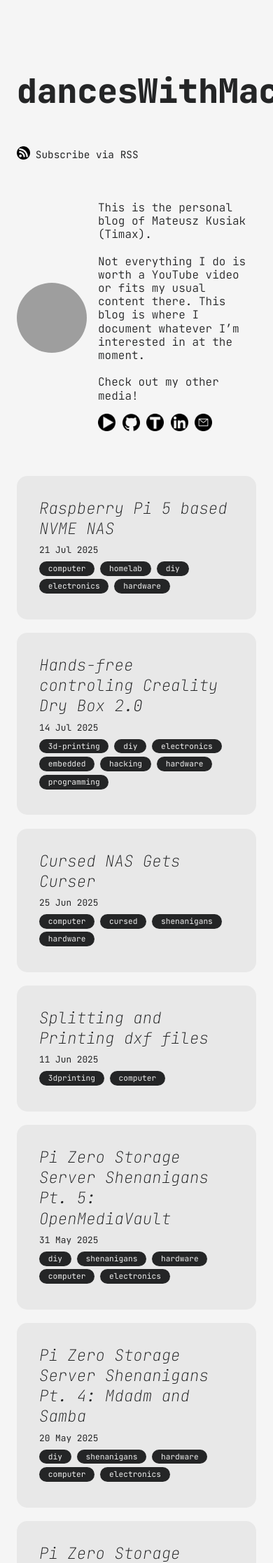
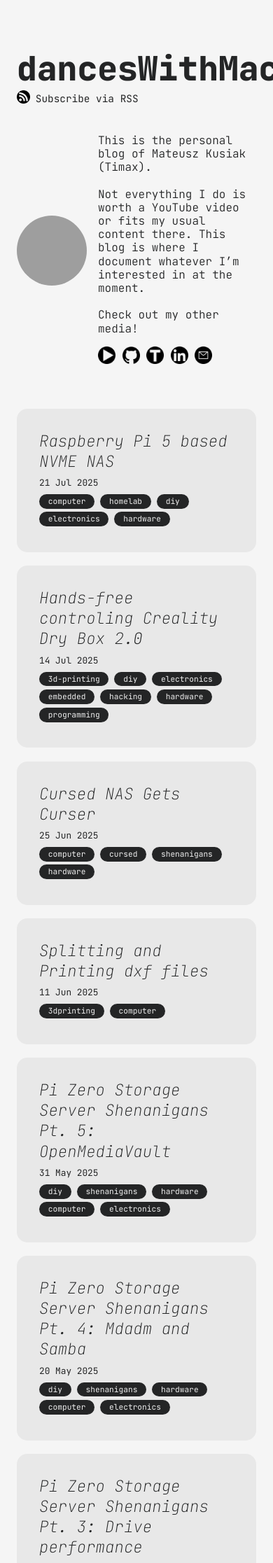
Before and after one commit to dancesWithMachines/dancesWithMachines.github.io, a Jekyll site: the page built from index.md, in a window 390 px wide. Shown: the top 2233 px of the page at 70% size. Built offline with Jekyll 4.4.1, drawn with Linux system fonts in a browser that asks for light colours; grey boxes are pictures that could not be loaded.

Commit message:
Page: Fix layout on mobile
The layout on mobile has stoped dispplaying properly after recent
changes for addin RSS button. Fix mobile view, reduce title size.

```diff
--- a/assets/css/blog.css
+++ b/assets/css/blog.css
@@ -217,16 +217,22 @@
   }
   header {
     flex-direction: column;
-    gap: 3rem;
+    padding: 0 0 2rem 0;
+  }
+  .header-top-line {
+    flex-direction: row;
+    justify-content: space-between;
+    align-items: flex-start;
   }
   header #dark-mode-toggle {
+    margin-top: 0;
     display: flex;
     justify-content: flex-end;
     align-items: flex-end;
-    align-self: flex-end;
+    align-self: flex-start;
   }
   header .site-title {
-    font-size: 3rem;
+    font-size: 2rem;
   }
 }
 
```
